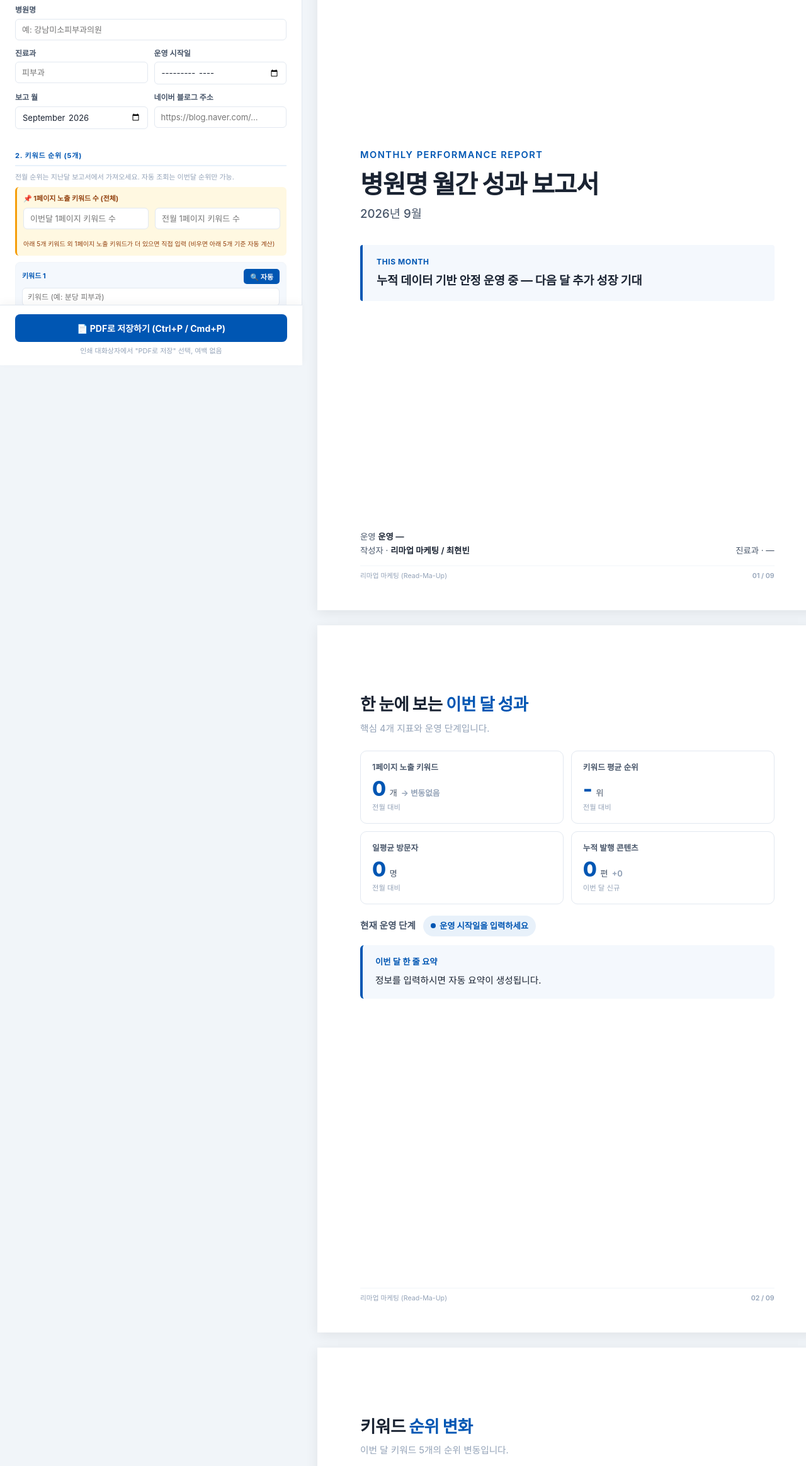
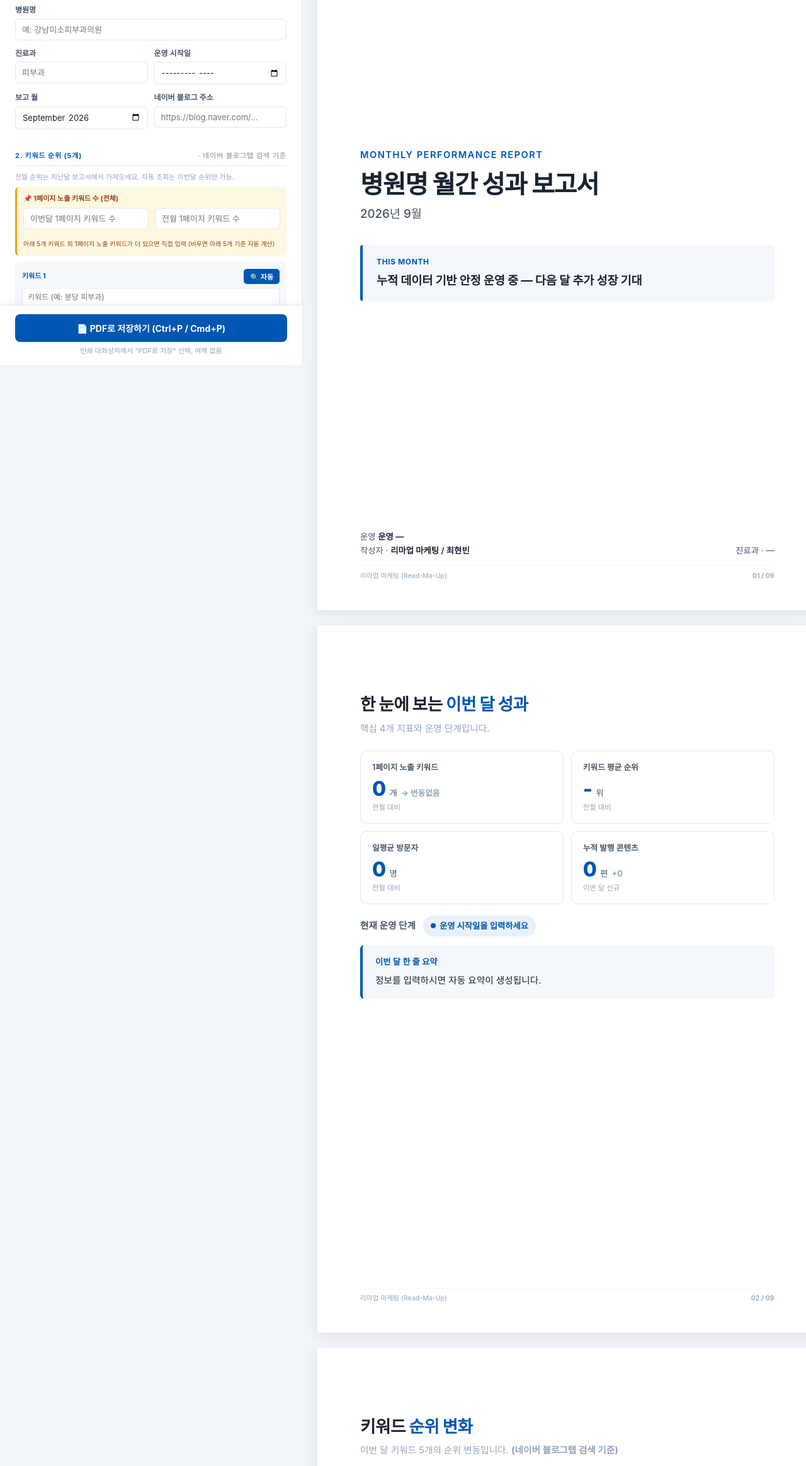
Before and after one commit to remaup/rema-up-tool, a website: page report.html in a window 1280 px wide. Shown: the part 220-2548 px from the top of the page at 63% size. Drawn offline with Linux system fonts and the light colour scheme; a web font is replaced by a local one.

Commit message:
Enhance keyword ranking section with search criteria
Added additional context to keyword ranking section.

```diff
--- a/report.html
+++ b/report.html
@@ -279,7 +279,7 @@ body{background:white}
 <div class="field"><label>네이버 블로그 주소</label><input type="text" id="i-blog-url" placeholder="https://blog.naver.com/..."></div>
 </div>
 
-<div class="section-title">2. 키워드 순위 (5개)</div>
+<div class="section-title">2. 키워드 순위 (5개) <span style="font-weight:400;font-size:11px;color:#888;">· 네이버 블로그탭 검색 기준</span></div>
 <div class="helper-text" style="margin-bottom:8px;">전월 순위는 지난달 보고서에서 가져오세요. 자동 조회는 이번달 순위만 가능.</div>
 
 <div style="background:#fff8e1;padding:10px;border-radius:6px;border-left:3px solid #f59e0b;margin-bottom:10px;">
@@ -575,7 +575,7 @@ body{background:white}
 <!-- Page 3: 키워드 순위 변화 -->
 <div class="page">
 <h2 class="page-title">키워드 <span class="accent">순위 변화</span></h2>
-<div class="page-subtitle">이번 달 키워드 5개의 순위 변동입니다.</div>
+<div class="page-subtitle">이번 달 키워드 5개의 순위 변동입니다. <b>(네이버 블로그탭 검색 기준)</b></div>
 
 <table class="kw-change-table">
 <thead><tr>
```
